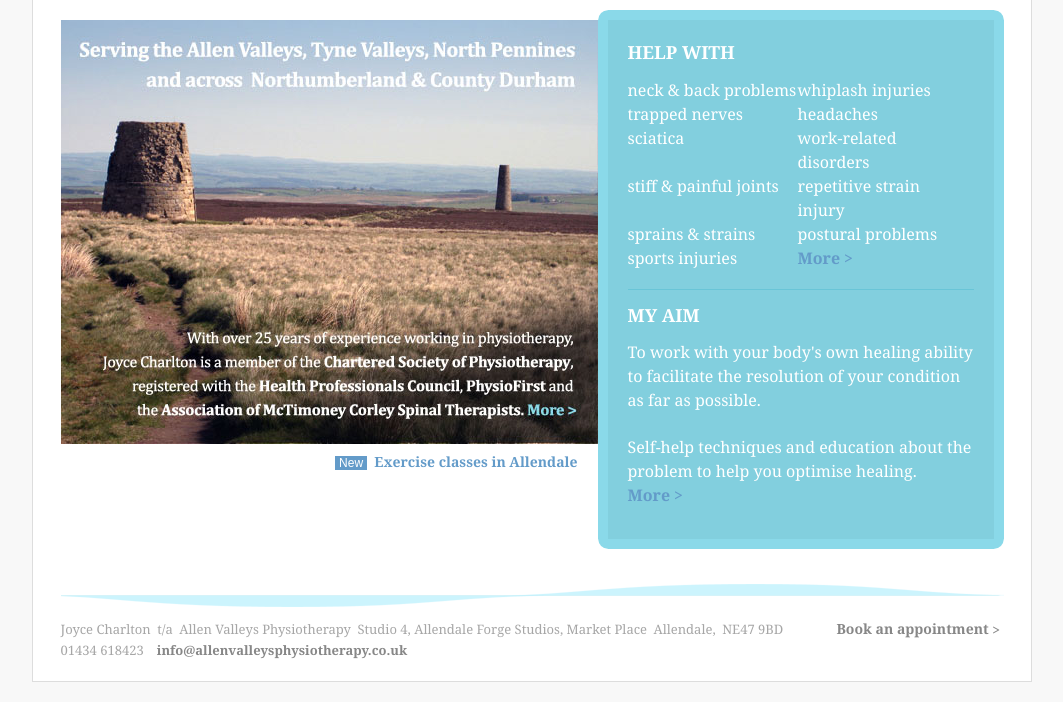
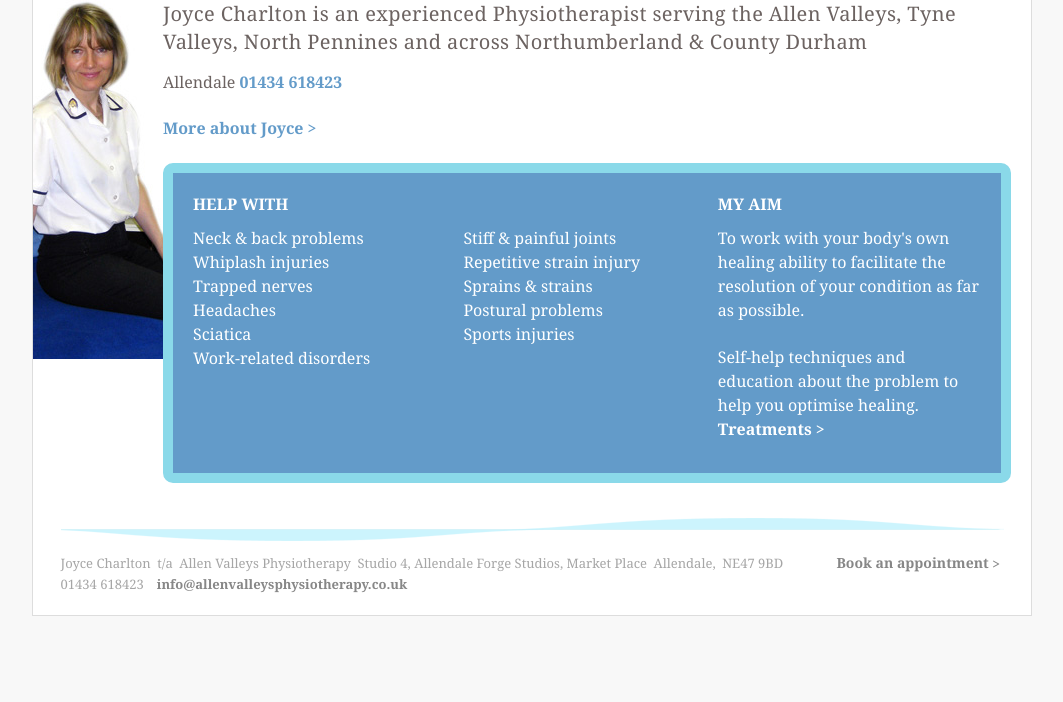
Before and after one commit to allenvalleysphysiotherapy/allenvalleysphysiotherapy.github.io, a plain HTML site: page index.html in a window 1280 px wide. Shown: the part 175-877 px from the top of the page, without its empty margins (108-1171 px from the left). After the commit the page ends 811 px from the top, so only its background shows below. Drawn offline with Linux system fonts and the light colour scheme.

Commit message:
arbitrary WIP commit, modernising stuff and reworking homepage

```diff
--- a/inc/css/screen.css
+++ b/inc/css/screen.css
@@ -223,38 +223,69 @@ dd{
   height:1px;
   overflow:hidden;
 }
+
+#logo {
+  z-index: 999;
+}
+#logo a {
+  border: 0;
+  display: block;
+  width: 60%;
+  margin: 10px auto 0;
+  position: relative;
+}
+#logo img {
+  max-width: 100%;
+}
+@media screen and (min-width: 37.9375em){
   #logo {
     position:absolute;
     left: 565px;
     top: 15px;
-  border: 0;
-  z-index: 999;
     width: 406px;
     height: 123px;
-  background: url(../img/logo.png);
-  font-size: 3.5em;
-  letter-spacing: -0.01em;
-  text-indent: -999em;
-  font-weight: normal;
-  color: #069fbd;
   }
+  #logo a {
+    width: 100%;
+    margin: 0;
+    position: relative;
+  }
+}
+
+
 #menu {
-  position:absolute;
+  position: relative;
+  margin: 0 auto 3em;
+  padding: 0;
+}
+
+#menu ul {
+  padding: .8em 0 0 0;
+  line-height: 1;
+  text-align: center;
+}
+#menu ul li {
+  display: inline;
+  font-size: 1.2em;
+  padding: 0 .3em;
+}
+@media screen and (min-width: 37.9375em){
+  #menu {
+    position: absolute;
     left: 28px;
     top: 48px;
     width: 504px;
     height: 37px;
-  margin: 0;
-  padding: 0;
+    margin-bottom: 0;
   }
   #menu ul {
-  font-size: 1.9em;
-  padding: .8em 0 0 0;
-  line-height: 1;
+    text-align: left;
+    font-size: 1em;
   }
   #menu ul li {
-  display: inline;
+    font-size: 1.9em;
     padding: 0 1.2em;
+  }
 }
 #menu ul li a {
   font-weight: normal;
@@ -272,121 +303,160 @@ dd{
 
 #wrapper {
   position: relative;
+  padding: 0 0 20px 0;
+  max-width: 998px;
+  overflow: hidden;
+  background: #fff;
+}
+@media screen and (min-width: 37.9375em){
+  #wrapper {
+    padding: 154px 0 20px 0;
+    background: #fff url(../img/bgnd/wave.png) center 104px no-repeat;
     margin: 20px auto;
-  padding: 154px 0 20px 0;
     border: 1px #ddd solid;
-  width: 998px;
-  overflow: hidden;
-  background: #fff url(../img/bgnd/wave.png) center 104px no-repeat;
+  }
 }
 #content {
-  position: relative;
-  margin: 0 auto;
-  width: 943px;
+  padding: 0 20px;
+}
+
+#secondary {
+  padding-top: 3em;
+}
+@media screen and (min-width: 37.9375em){
+  #primary {
+    float: left;
+    width: 60%;
+    overflow: hidden;
+  }
+  #secondary {
+    float: left;
+    width: 40%;
     padding: 10px 0 0 0;
     overflow: hidden;
   }
-#primary {
-  float: left;
-  width: 517px;
-  overflow: hidden;
+
 }
-#home #primary {
-  width: 537px;
-}
+
+
+
 .inner h1 {
   text-transform: uppercase;
 }
+@media screen and (min-width: 37.9375em){
   .pagination a {
     float: left;
     width: 200px;
+  }
+  .pagination a.next {
+    float: right;
+    text-align: right;
+  }
+}
+.pagination a {
   font-size: 1.2em;
 }
 .pagination a.prev:before {
   padding: .25em;
   content: "<";
 }
-.pagination a.next {
-  float: right;
-  text-align: right;
-}
 .pagination a.next:after {
   padding: .25em;
   content: ">";
 }
 
-#secondary {
-  float: right;
-  width: 406px;
-  padding: 10px 0 0 0;
+
+
+.panel {
+  color: #fff;
+  padding: 20px 20px 10px;
+  background: #639bc9;
+  border-radius: 10px;
+  border: 10px #8ad9e9 solid;
   overflow: hidden;
-  background: url(../img/bgnd/secondary_top.png) left top no-repeat;
-  color: #fff;
 }
-#secondary .outer {
-  overflow: hidden;
-  padding: 0 0 10px;
-  background: url(../img/bgnd/secondary_bottom.png) center bottom no-repeat;
-}
-#secondary .inner {
-  overflow: hidden;
-  border-left: 10px #8ad9e9 solid;
-  padding: 20px 20px 10px;
-  border-right: 10px #8ad9e9 solid;
-  background: #82cfde;
-}
-#secondary h4 {
+.panel h4 {
   text-transform: uppercase;
   margin-top: 0;
-  font-size: 1.8em;
+  font-size: 1.6em;
   margin-bottom: .7em;
   padding-top: .7em;
   border-top: 1px #69c5d7 solid;
 }
-#secondary h4.first {
+@media screen and (min-width: 37.9375em){
+  .panel h4 {
     margin-top: 0;
     padding-top: 0;
     border-top: 0;
   }
-#secondary ul {
+}
+.panel h4.first {
+  margin-top: 0;
+  padding-top: 0;
+  border-top: 0;
+}
+.panel ul {
   font-size: 1.6em;
   line-height: 1.5;
   overflow: hidden;
   margin: 0 0 1.2em 0;
 }
-#secondary ul li {
-  float: left;
-  width: 170px;
-}
-#secondary ul.nav {
+.panel ul.nav {
   font-size: 1.4em;
   padding-top:0.7em;
   border-top:1px solid #69C5D7;
 }
-#secondary .nav li {
+.nav li {
   width: 346px;
   margin: 0 0 .3em 15px;
   padding-left: 6px;
   list-style: circle;
 }
-#secondary .nav li a {
+.panel a {
   color: #fff;
 }
-#secondary .nav li.selected {
+.panel .nav li.selected {
   list-style: disc;
 }
-#secondary .selected a {
+.panel .selected a {
   text-decoration: underline;
 }
-#secondary p {
+.panel p {
   font-size: 1.6em;
   line-height: 1.5;
 }
-.article #secondary p {
+.article .panel p {
   margin-bottom: .7em;
   padding-top: .7em;
   border-top: 1px #69c5d7 solid;
 }
+
+ul.two-col {
+  -webkit-column-count: 2;
+  -moz-column-count: 2;
+  column-count: 2;
+}
+ul.two-col li {
+  // float: left;
+  // width: 50%;
+}
+
+@media screen and (min-width: 37.9375em){
+  .one-half {
+    float: left;
+    width: 50%;
+  }
+  .one-third {
+    float: left;
+    width: 33.3%;
+  }
+  .two-thirds {
+    float: left;
+    width: 66.6%;
+  }
+}
+
+
 /* .article #secondary p strong {
   display: block;
   font-size: 2em;
@@ -394,12 +464,18 @@ dd{
 */
 #site-info {
   clear: both;
+  margin: 3.5em auto 0;
+  padding: 3.5em 20px 0 20px;
+  background: url(../img/bgnd/wave.png) center top no-repeat;
+  color: #a6a6a6;
+}
+@media screen and (min-width: 37.9375em){
+
+  #site-info {
     width: 943px;
     position: relative;
     margin: 3.5em auto 0;
     padding: 3.5em 0 0 0;
-  background: url(../img/bgnd/wave.png) center top no-repeat;
-  color: #a6a6a6;
   }
   #site-info p {
     float: right;
@@ -407,6 +483,9 @@ dd{
     font-size: 1.4em;
     text-align: right;
   }
+
+}
+
 #site-info a {
   color: #878787;
 }
@@ -439,51 +518,69 @@ address.vcard .type {
 /* -------- */
 /* =HOME */
 
-
-#home #primary {
-  margin-top: 10px;
-  background: url(../img/bgnd/landscape.jpg) left top no-repeat;
-  width: 537px;
-  height: 450px;
-  position: relative;
+#home #content {
+  background: url(../img/bgnd/joyce.jpg) -80px 0 no-repeat;
+  padding-left: 130px;
 }
-#home #primary h1,
-#home #primary p {
-  text-align: right;
-  padding: 15px 20px;
+#home #content h1 {
+  font-weight: normal;
+}
+#home #content p {
+  font-size: 1.6em;
   line-height: 1.5;
-  letter-spacing: -0.01em;
-  color: #fff;
-}
-#home #primary p {
-  font-size: 1.6em;
-  top: 290px;
-  width: 497px;
-  position: absolute;
-}
-#home #primary h1,
-#home #primary p {
-  position: relative;
-  float: left;
-  margin-left: -999em;
-}
-#home #primary a.continued {
-  font-size: 1.5em;
-  top: 379px;
-  left: 467px;
-  width: 50px;
-  position: absolute;
-  text-indent: 999em;
-}
-#home #primary .news {
-  top: 432px;
-  right: 20px;
-  width: 537px;
-  position: absolute;
-  text-align: right;
-  font-size: 14px;
 }
 
+@media screen and (min-width: 37.9375em){
+  // #home #primary {
+  //   margin-top: 10px;
+  //   background: url(..) left top no-repeat;
+  //   height: 450px;
+  //   position: relative;
+  // }
+  // #home #primary p {
+  //   font-size: 1.6em;
+  //   top: 290px;
+  //   width: 497px;
+  //   position: absolute;
+  // }
+  // #home #primary h1,
+  // #home #primary p {
+  //   position: relative;
+  //   float: left;
+  //   margin-left: -999em;
+  // }
+  // #home #primary a.continued {
+  //   font-size: 1.5em;
+  //   top: 379px;
+  //   left: 467px;
+  //   width: 50px;
+  //   position: absolute;
+  //   text-indent: 999em;
+  // }
+  // #home #primary h1,
+  // #home #primary p {
+  //   text-align: right;
+  //   padding: 15px 20px;
+  //   line-height: 1.5;
+  //   letter-spacing: -0.01em;
+  //   color: #fff;
+  //   font-weight: normal;
+  }
+// #home #primary h1,
+// #home #primary p {
+//   line-height: 1.5;
+//   letter-spacing: -0.01em;
+// }
+
+  // #home #primary .news {
+  //   top: 432px;
+  //   right: 20px;
+  //   width: 537px;
+  //   position: absolute;
+  //   text-align: right;
+  //   font-size: 14px;
+  // }
+}
 
 
 
--- a/index.html
+++ b/index.html
@@ -17,44 +17,11 @@
       <li><a href="#company">Jump to contact details</a></li>
     </ul>
     <div id="wrapper">
-      <a id="logo" rel="home">
-        Allen Valleys Physiotherapy
-      </a>
-      <div id="content">
-        <div id="primary">
-          <h1>Serving the Allen Valleys, Tyne Valleys, North Pennines and across  Northumberland &amp; County Durham</h1>
-          <p>With over 25 years of experience working in physiotherapy,<br />
-           Joyce Charlton is a member of the Chartered Society of Physiotherapy, <br />
-           registered with the Health Professionals Council, PhysioFirst and <br/>
-           the Association of McTimoney Corley Spinal Therapists.</p>
-           <a class="continued" href="about.html">More</a>
-           <div class="news"><strong class="new">New</strong>&nbsp;&nbsp;<a href="exercise-classes.html">Exercise classes in Allendale</a></div>
-        </div> <!-- / primary -->
-        <div id="secondary">
-          <div class="outer">
-            <div class="inner">
-              <h4 class="first">Help with</h4>
-              <ul>
-                <li>neck &amp; back problems</li>
-                <li>whiplash injuries</li>
-                <li>trapped nerves</li>
-                <li>headaches</li>
-                <li>sciatica</li>
-                <li>work-related disorders</li>
-                <li>stiff &amp; painful joints</li>
-                <li>repetitive strain injury</li>
-                <li>sprains &amp; strains</li>
-                <li>postural problems</li>
-                <li>sports injuries</li>
-                <li><a class="continued" href="treatments.html">More</a></li>
-              </ul>
-              <h4>My Aim</h4>
-              <p>To work with your body's own healing ability to facilitate the resolution of your condition as far as possible.</p>
-              <p>Self-help techniques and education about the problem to help you optimise healing. <a class="continued" href="treatments.html">More</a></p>
-            </div>
-          </div>
-        </div> <!-- / secondary -->
-      </div> <!-- / content -->
+      <div id="logo">
+        <a href="index.html" rel="home">
+          <img src="inc/img/logo.png" alt="Allen Valleys Physiotherapy">
+        </a>
+      </div>
       <div id="menu">
         <h2 class="list_head">Site Menu</h2>
         <ul>
@@ -64,6 +31,45 @@
           <li><a href="contact.html">Contact</a></li>
         </ul>
       </div>
+      <div id="content">
+<!--         <img src="inc/img/bgnd/landscape.jpg" alt=""> -->
+        <h1>Joyce Charlton is an experienced Physiotherapist serving the Allen Valleys, Tyne Valleys, North Pennines and across  Northumberland &amp; County Durham</h1>
+        <div class="phone">
+          <p>Allendale
+            <a href="tel:01434618423">01434 618423</a>
+          </p>
+        </div>
+        <p>
+          <a class="continued" href="about.html">More about Joyce</a>
+        </p>
+        <div class="panel">
+          <div class="two-thirds">
+            <h4 class="first">Help with</h4>
+            <ul class="two-col">
+              <li>Neck &amp; back problems</li>
+              <li>Whiplash injuries</li>
+              <li>Trapped nerves</li>
+              <li>Headaches</li>
+              <li>Sciatica</li>
+              <li>Work-related disorders</li>
+              <li>Stiff &amp; painful joints</li>
+              <li>Repetitive strain injury</li>
+              <li>Sprains &amp; strains</li>
+              <li>Postural problems</li>
+              <li>Sports injuries</li>
+            </ul>
+
+          </div>
+          <div class="one-third">
+            <h4>My Aim</h4>
+            <p>To work with your body's own healing ability to facilitate the resolution of your condition as far as possible.</p>
+            <p>Self-help techniques and education about the problem to help you optimise healing. <a class="continued" href="treatments.html">Treatments</a></p>
+          </div>
+        </div>
+<!--          <p class="news"><strong class="new">New</strong>&nbsp;&nbsp;<a href="exercise-classes.html">Exercise classes in Allendale</a></p>
+ -->
+      </div> <!-- / content -->
+
       <div id="site-info">
         <p><a class="continued" href="contact.html">Book an appointment</a></p>
         <address class="vcard" id="company">
```
Also changed, not shown: about.html (+21 -15 lines), contact.html (+17 -15 lines), exercise-classes.html (+17 -15 lines), hip-problems.html (+17 -15 lines), low-back-pain-treatments.html (+17 -15 lines), muscle-strains-sprains-sports-injuries.html (+17 -15 lines), neck-problems.html (+17 -15 lines), shoulder-problems.html (+17 -15 lines), treatments.html (+17 -15 lines), whiplash-injuries.html (+17 -15 lines), inc/img/bgnd/secondary_bottom.png (deleted), inc/img/bgnd/secondary_top.png (deleted). Lines whose indentation alone changed are shown as unchanged.
